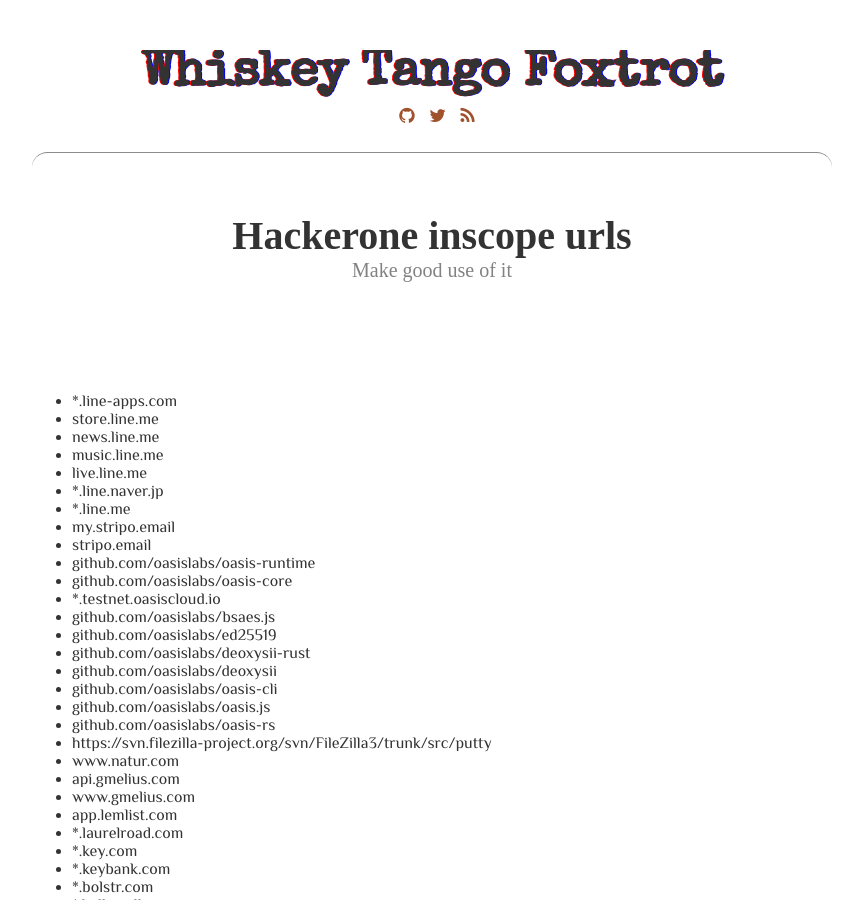
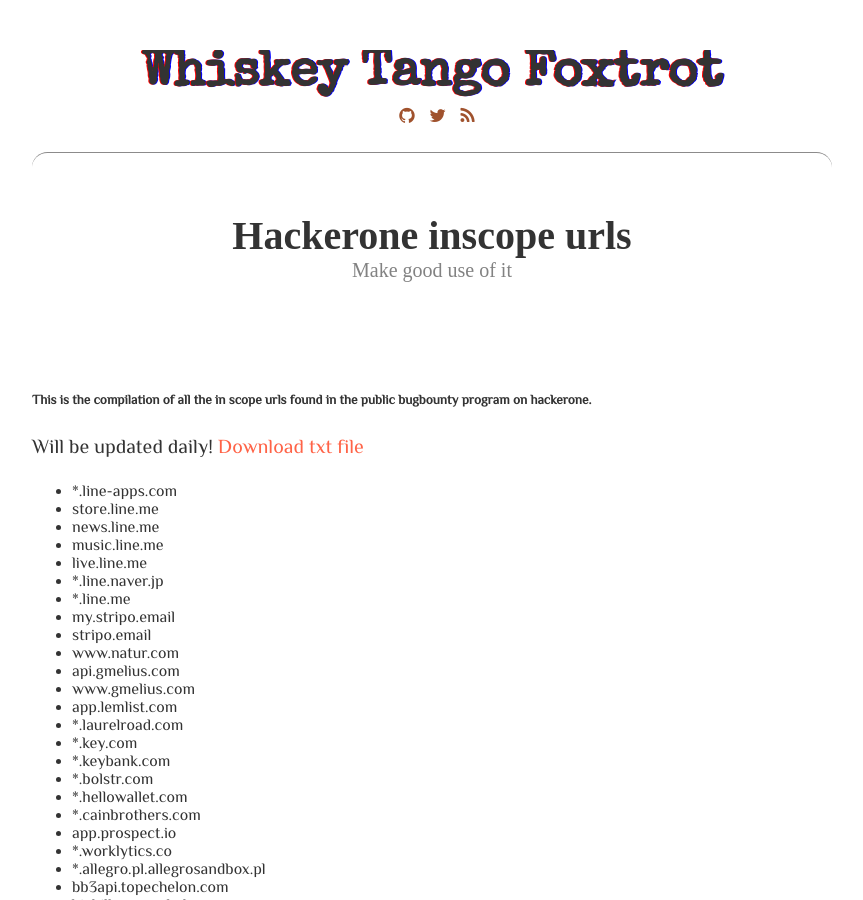
Before and after one commit to avicoder/avicoder.github.io, a Jekyll site: the page built from _posts/2019-10-15-h1-inscope-urls.md, in a window 1280 px wide and 900 px high. Shown: the whole window, without its empty margins (208-1071 px from the left). Built offline with Jekyll 4.4.1, drawn with Linux system fonts in a browser that asks for light colours; some web fonts are replaced; comment, search, counter and statistics services are not loaded; some of the changed text lies outside the part shown.

Commit message:
Update 2019-10-15-h1-inscope-urls.md

```diff
--- a/_posts/2019-10-15-h1-inscope-urls.md
+++ b/_posts/2019-10-15-h1-inscope-urls.md
@@ -6,6 +6,10 @@
 
 ---
 
+#####  This is the compilation of all the in scope urls found in the public bugbounty program on hackerone.
+
+Will be updated daily!
+[Download txt file](https://avicoder.me/h1_inscope_urls.txt)
 
  - *.line-apps.com
  - store.line.me
@@ -16,17 +20,6 @@
  - *.line.me
  - my.stripo.email
  - stripo.email
- - github.com/oasislabs/oasis-runtime
- - github.com/oasislabs/oasis-core
- - *.testnet.oasiscloud.io
- - github.com/oasislabs/bsaes.js
- - github.com/oasislabs/ed25519
- - github.com/oasislabs/deoxysii-rust
- - github.com/oasislabs/deoxysii
- - github.com/oasislabs/oasis-cli
- - github.com/oasislabs/oasis.js
- - github.com/oasislabs/oasis-rs
- - https://svn.filezilla-project.org/svn/FileZilla3/trunk/src/putty
  - www.natur.com
  - api.gmelius.com
  - www.gmelius.com
@@ -428,7 +421,6 @@
  - https://billingsupport.chaturbate.com
  - blog.chaturbate.com
  - m.chaturbate.com
- - https://github.com/tronprotocol/java-tron
  - *.arkadiyt.com
  - www.myetherwallet.com
  - www.vintage.myetherwallet.com
@@ -529,7 +521,6 @@
  - https://federation.data.gov
  - https://ci.fr.cloud.gov
  - https://account.fr.cloud.gov
- - https://github.com/GSA/datagov-deploy
  - https://inventory.data.gov
  - https://sdg.data.gov
  - https://admin-catalog-bsp.data.gov
@@ -560,7 +551,6 @@
  - https://diagrams.fr.cloud.gov
  - https://alertmanager.fr.cloud.gov
  - https://admin.fr.cloud.gov
- - https://github.com/GSA/data.gov
  - https://cloud.gov
  - https://federalist.18f.gov
  - https://federalist-docs.18f.gov
```
